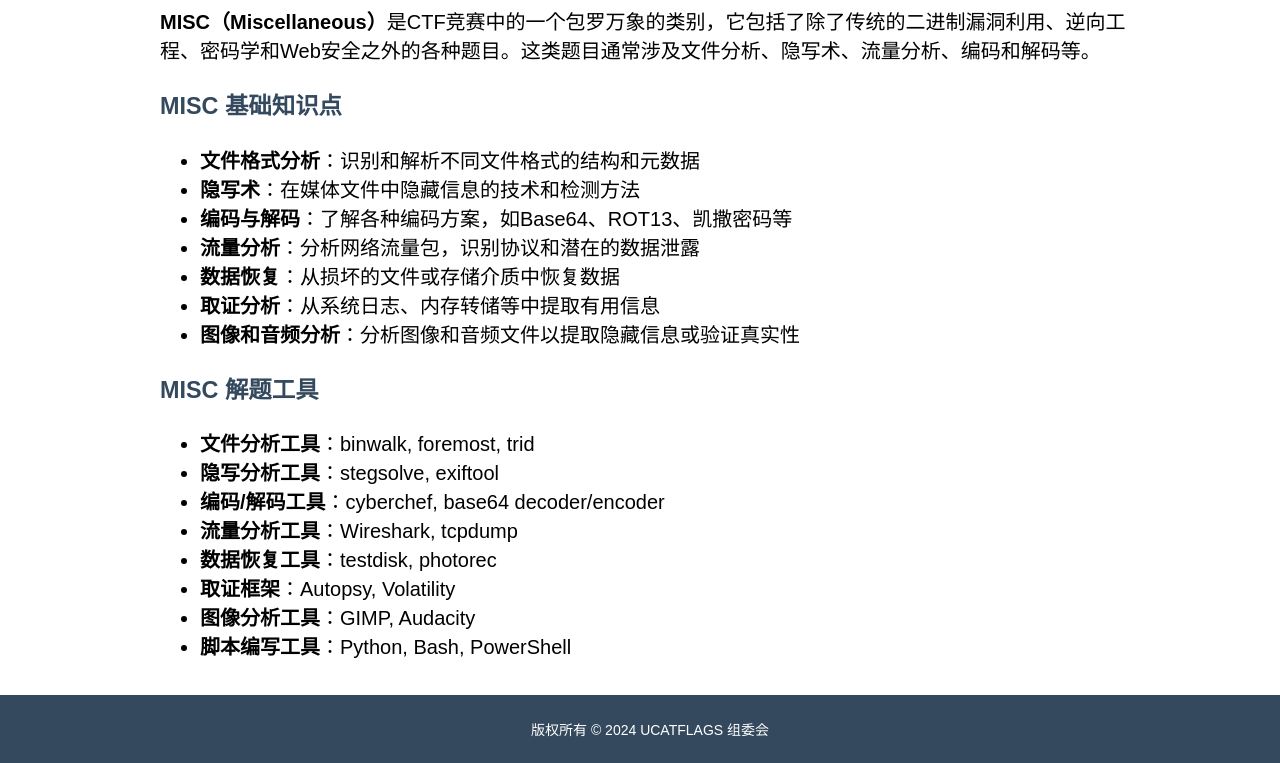
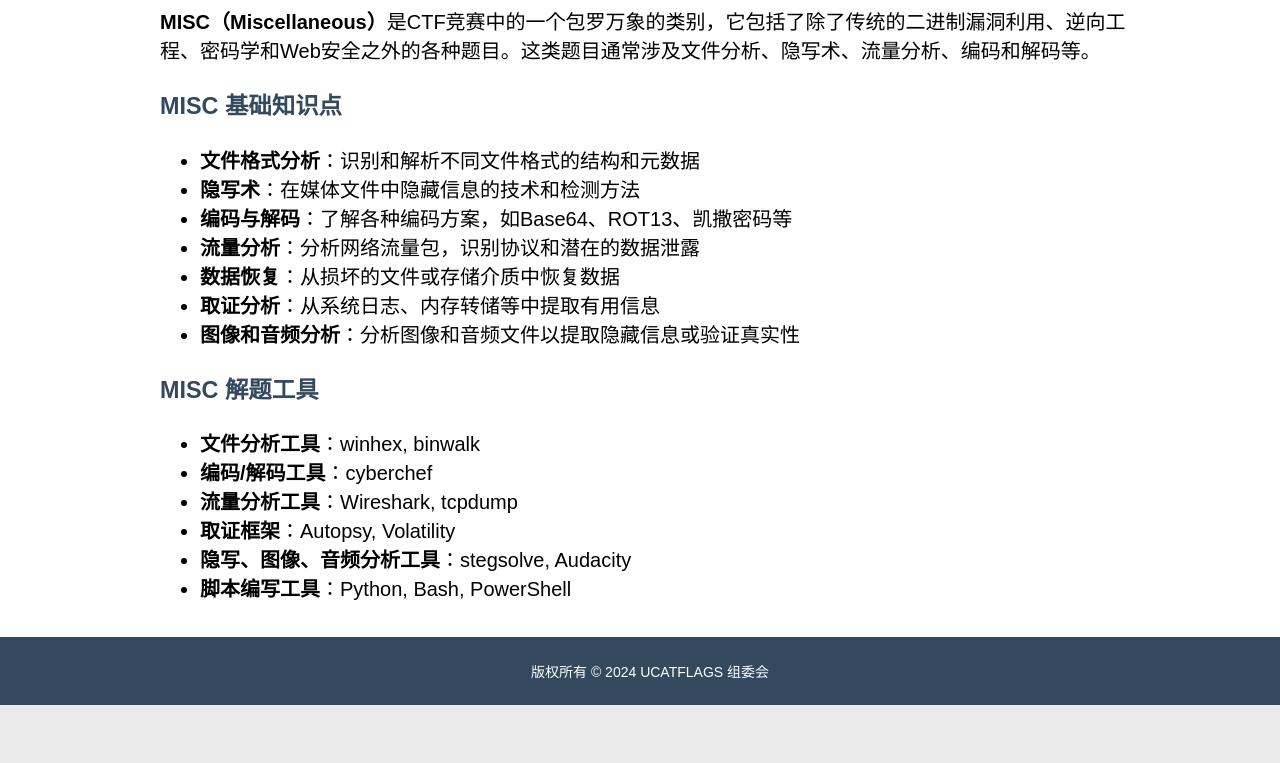
Before and after one commit to UCAS-CTF/UCATFLAGS, a plain HTML site: page warmup/misc/misc.html in a window 1280 px wide. Shown: the part 166-929 px from the top of the page. After the commit the page ends 871 px from the top, so only its background shows below. Drawn offline with Linux system fonts and the light colour scheme.

Commit message:
modify misc

```diff
--- a/warmup/misc/misc.html
+++ b/warmup/misc/misc.html
@@ -106,13 +106,11 @@
 
       <h3 id="tools">MISC 解题工具</h3>
       <ul>
-        <li><strong>文件分析工具</strong>：binwalk, foremost, trid</li>
-        <li><strong>隐写分析工具</strong>：stegsolve, exiftool</li>
-        <li><strong>编码/解码工具</strong>：cyberchef, base64 decoder/encoder</li>
+        <li><strong>文件分析工具</strong>：winhex, binwalk</li>
+        <li><strong>编码/解码工具</strong>：cyberchef</li>
         <li><strong>流量分析工具</strong>：Wireshark, tcpdump</li>
-        <li><strong>数据恢复工具</strong>：testdisk, photorec</li>
         <li><strong>取证框架</strong>：Autopsy, Volatility</li>
-        <li><strong>图像分析工具</strong>：GIMP, Audacity</li>
+        <li><strong>隐写、图像、音频分析工具</strong>：stegsolve, Audacity</li>
         <li><strong>脚本编写工具</strong>：Python, Bash, PowerShell</li>
       </ul>
     </div>
```
